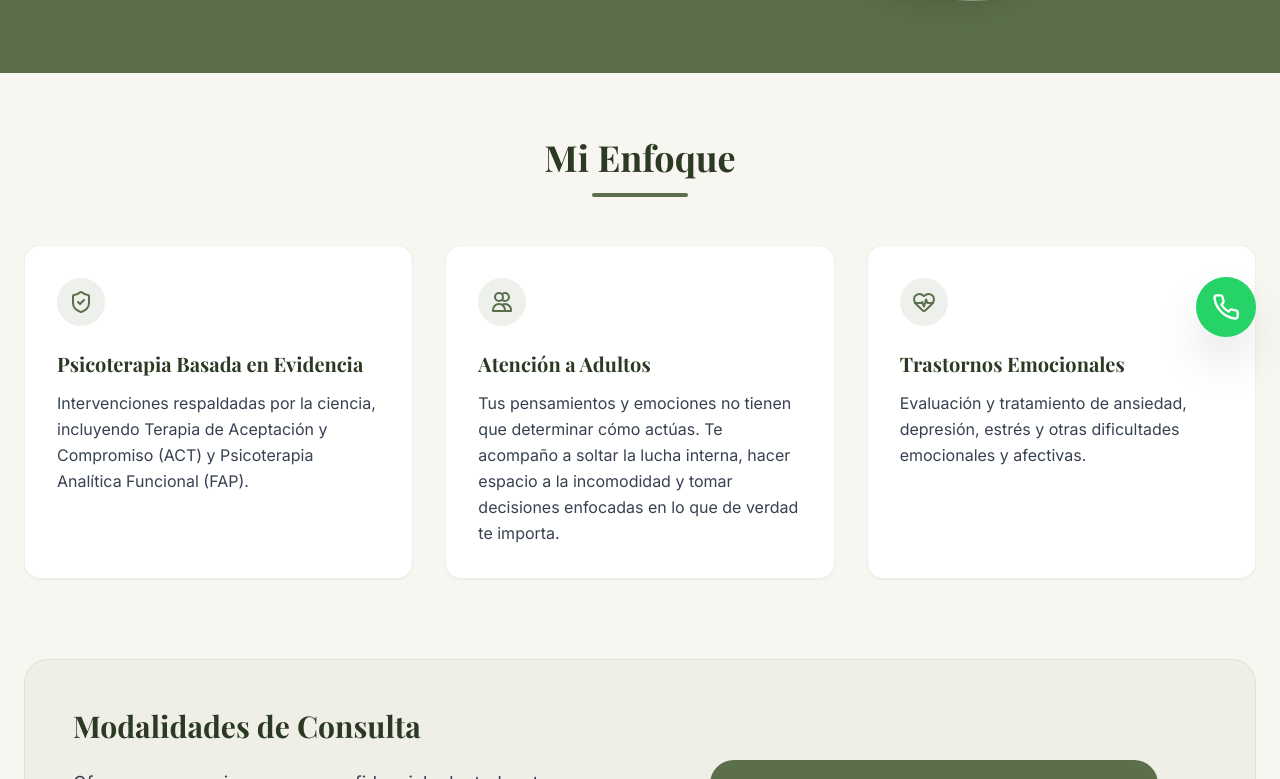
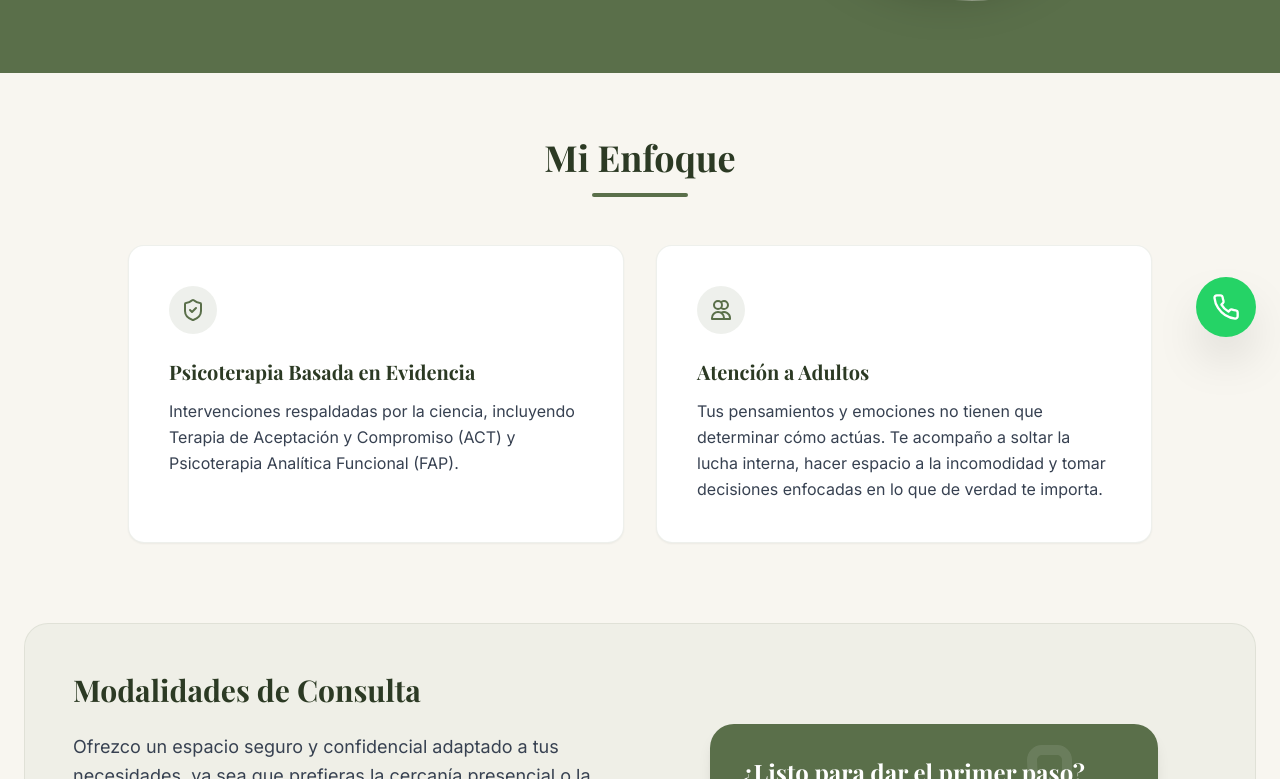
Before and after one commit to itsDeyvixd/javi-psicologia-portfolio, a React (Vite) app in the folder frontend/: page / in a window 1280 px wide. Shown: the part 439-1218 px from the top of the page. Built offline with nearby package versions, Linux system fonts and the light colour scheme; a web font is replaced by a local one.

Commit message:
refactor(layout): update 'Mi Enfoque' section to 2 columns and remove third card

```diff
--- a/frontend/src/App.jsx
+++ b/frontend/src/App.jsx
@@ -1,6 +1,6 @@
 import React from 'react';
 import { BrowserRouter, Routes, Route, Link } from 'react-router-dom';
-import { Phone, Calendar, MapPin, Video, ArrowRight, ShieldCheck, HeartPulse } from 'lucide-react';
+import { Phone, Calendar, MapPin, Video, ArrowRight, ShieldCheck } from 'lucide-react';
 
 function Home() {
   return (
@@ -63,36 +63,26 @@ function Home() {
             <div className="w-24 h-1 bg-brand-green mx-auto rounded-full" aria-hidden="true"></div>
           </div>
 
-          <div className="grid md:grid-cols-3 gap-8">
-            <article className="bg-white p-8 rounded-2xl shadow-sm border border-brand-green/10 hover:shadow-md transition-shadow">
+          <div className="grid md:grid-cols-2 gap-8 max-w-5xl mx-auto">
+            <article className="bg-white p-8 md:p-10 rounded-2xl shadow-sm border border-brand-green/10 hover:shadow-md transition-shadow h-full flex flex-col">
               <div className="w-12 h-12 bg-brand-green/10 rounded-full flex items-center justify-center mb-6 text-brand-green" aria-hidden="true">
                 <ShieldCheck className="w-6 h-6" />
               </div>
               <h3 className="text-xl font-serif font-bold mb-3 text-brand-dark">Psicoterapia Basada en Evidencia</h3>
-              <p className="text-gray-700 leading-relaxed">
+              <p className="text-gray-700 leading-relaxed flex-grow">
                 Intervenciones respaldadas por la ciencia, incluyendo Terapia de Aceptación y Compromiso (ACT) y Psicoterapia Analítica Funcional (FAP).
               </p>
             </article>
 
-            <article className="bg-white p-8 rounded-2xl shadow-sm border border-brand-green/10 hover:shadow-md transition-shadow">
+            <article className="bg-white p-8 md:p-10 rounded-2xl shadow-sm border border-brand-green/10 hover:shadow-md transition-shadow h-full flex flex-col">
               <div className="w-12 h-12 bg-brand-green/10 rounded-full flex items-center justify-center mb-6 text-brand-green" aria-hidden="true">
                 <svg className="w-6 h-6" fill="none" viewBox="0 0 24 24" stroke="currentColor">
                   <path strokeLinecap="round" strokeLinejoin="round" strokeWidth={2} d="M12 4.354a4 4 0 110 5.292M15 21H3v-1a6 6 0 0112 0v1zm0 0h6v-1a6 6 0 00-9-5.197M13 7a4 4 0 11-8 0 4 4 0 018 0z" />
                 </svg>
               </div>
               <h3 className="text-xl font-serif font-bold mb-3 text-brand-dark">Atención a Adultos</h3>
-              <p className="text-gray-700 leading-relaxed">
+              <p className="text-gray-700 leading-relaxed flex-grow">
                 Tus pensamientos y emociones no tienen que determinar cómo actúas. Te acompaño a soltar la lucha interna, hacer espacio a la incomodidad y tomar decisiones enfocadas en lo que de verdad te importa.
-              </p>
-            </article>
-
-            <article className="bg-white p-8 rounded-2xl shadow-sm border border-brand-green/10 hover:shadow-md transition-shadow">
-              <div className="w-12 h-12 bg-brand-green/10 rounded-full flex items-center justify-center mb-6 text-brand-green" aria-hidden="true">
-                <HeartPulse className="w-6 h-6" />
-              </div>
-              <h3 className="text-xl font-serif font-bold mb-3 text-brand-dark">Trastornos Emocionales</h3>
-              <p className="text-gray-700 leading-relaxed">
-                Evaluación y tratamiento de ansiedad, depresión, estrés y otras dificultades emocionales y afectivas.
               </p>
             </article>
           </div>
```
